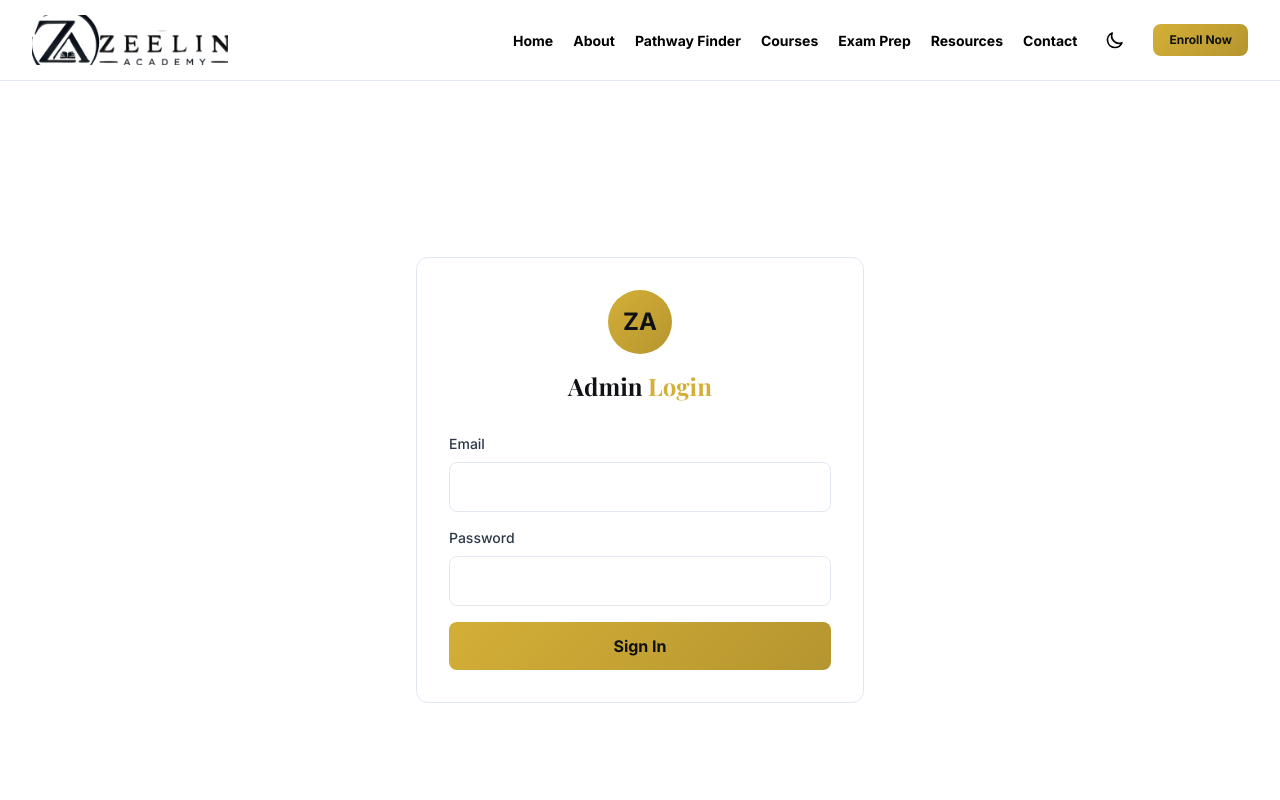
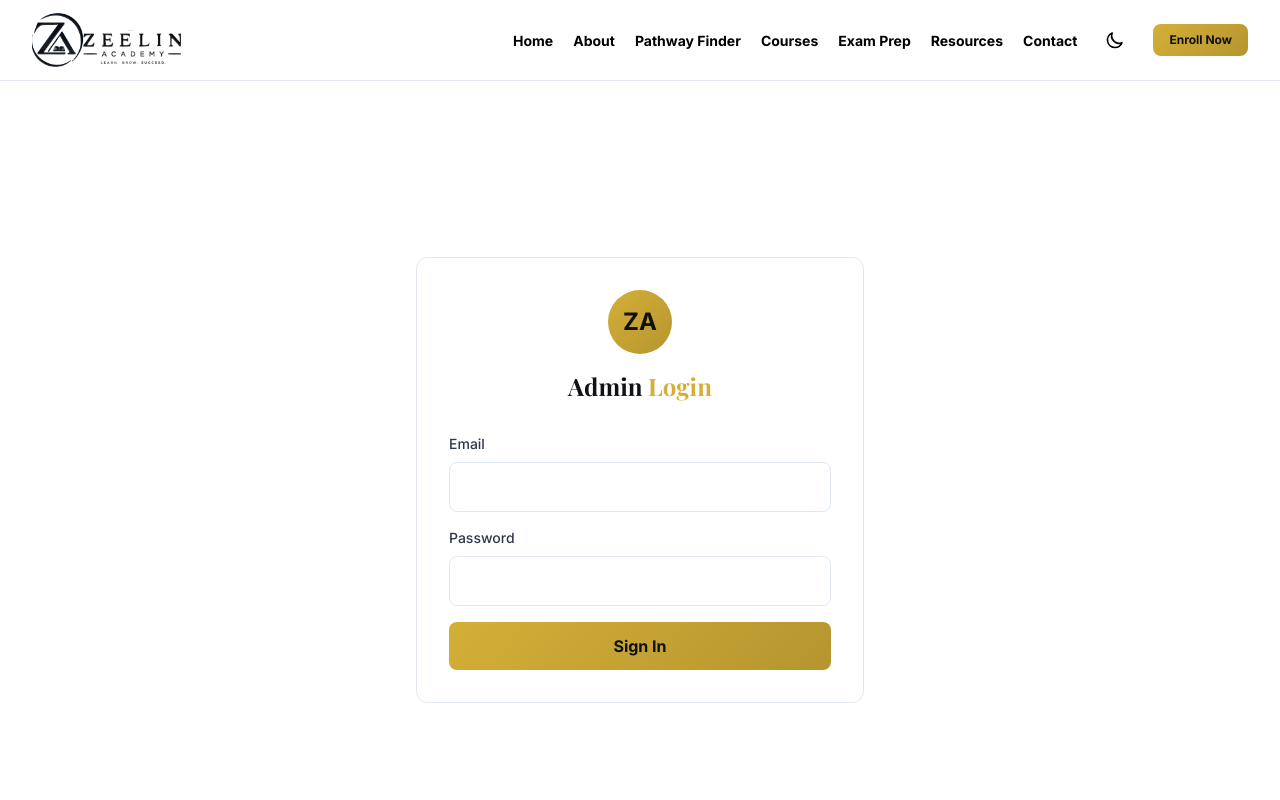
Before and after one commit to WID-LTD/zeelin-academy, a Next.js app in the folder frontend/: page /admin/login in a window 1280 px wide. Shown: the top 800 px of the page. Built offline with nearby package versions, Linux system fonts and the light colour scheme; a web font is replaced by a local one.

Commit message:
Crop transparent padding from logo.png and update rendering elements across the app to prevent logo cropping or distortion

```diff
--- a/frontend/src/app/dashboard/certificate/page.tsx
+++ b/frontend/src/app/dashboard/certificate/page.tsx
@@ -71,7 +71,7 @@ export default function CertificatePage() {
             <div className="w-24 h-1 gold-bg mx-auto mb-8 rounded-full" />
 
             {/* eslint-disable-next-line @next/next/no-img-element */}
-            <img src="/logo.png" alt="Zeelin Academy" className="h-12 mx-auto mb-6" />
+            <img src="/logo.png" alt="Zeelin Academy" className="h-12 mx-auto mb-6" style={{ filter: 'invert(0.9) brightness(0.2)' }} />
 
             <p className="text-sm uppercase tracking-[0.2em] text-gray-500 mb-4">Certificate of Completion</p>
 
--- a/frontend/src/app/login/page.tsx
+++ b/frontend/src/app/login/page.tsx
@@ -58,7 +58,7 @@ export default function LoginPage() {
         <div className="w-full md:w-[50%] p-8 md:p-14 lg:p-16 flex flex-col justify-center relative">
           <div className="mb-10">
             <Link href="/">
-              <Image src="/logo.png" alt="Zeelin Academy" width={150} height={45} className="object-contain mb-10 drop-shadow-sm" priority />
+              <Image src="/logo.png" alt="Zeelin Academy" width={150} height={54} className="w-auto h-[48px] object-contain mb-10 drop-shadow-sm logo-filter-theme" priority />
             </Link>
             <h1 className="text-3xl font-bold text-[color:var(--text-core)] mb-3">Welcome Back</h1>
             <p className="text-[color:var(--text-muted)] text-sm">Sign in to your account to continue.</p>
--- a/frontend/src/components/Header.tsx
+++ b/frontend/src/components/Header.tsx
@@ -18,17 +18,14 @@ export default function Header() {
       <div className="max-w-7xl mx-auto px-4 sm:px-6 lg:px-8">
         <div className="flex items-center justify-between h-20">
           <Link href="/" className="flex items-center" aria-label="Zeelin Academy - Go to homepage">
-            <div className="relative overflow-hidden w-[196px] h-[50px] flex items-center justify-center">
-              <Image
-                src="/logo.png"
-                alt="Zeelin Academy Logo"
-                width={196}
-                height={196}
-                className="absolute w-full h-auto logo-filter-theme"
-                style={{ top: '50%', transform: 'translateY(-50%)' }}
-                priority
-              />
-            </div>
+            <Image
+              src="/logo.png"
+              alt="Zeelin Academy Logo"
+              width={166}
+              height={60}
+              className="w-auto h-[48px] md:h-[54px] logo-filter-theme object-contain"
+              priority
+            />
           </Link>
 
           <nav className="hidden md:flex items-center gap-5">
--- a/frontend/src/components/LoginForm.tsx
+++ b/frontend/src/components/LoginForm.tsx
@@ -62,8 +62,8 @@ export default function LoginForm({
                 src="/logo.png"
                 alt="Zeelin Academy"
                 width={150}
-                height={45}
-                className="object-contain mb-10 drop-shadow-sm"
+                height={54}
+                className="w-auto h-[48px] object-contain mb-10 drop-shadow-sm logo-filter-theme"
                 priority
               />
             </Link>
```
Also changed, not shown: frontend/public/logo.png.
